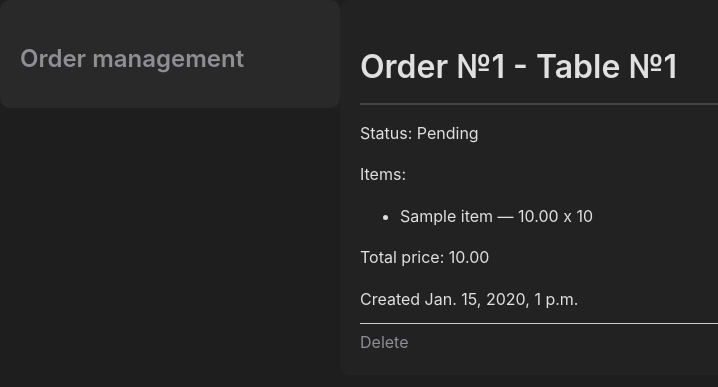
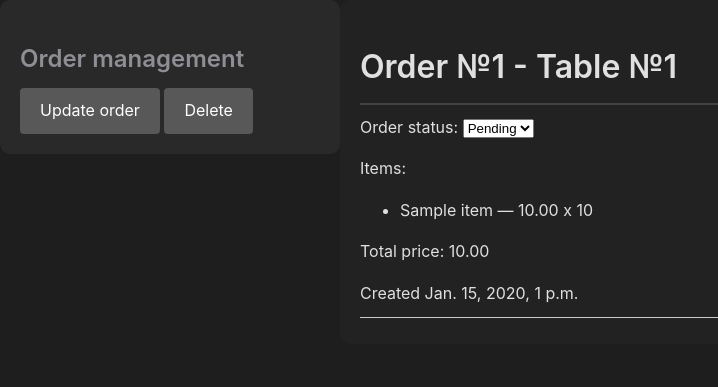
Before and after one commit to smdsu/django-testovoe, a Django app: page /orders/1/detail in a window 1280 px wide. Shown: the top 387 px of the page, without its empty margins (0-718 px from the left). Run offline with Django 5.2, Linux system fonts and the light colour scheme; tables that the repository leaves empty hold one stand-in row (values such as "Sample post").

Commit message:
Update status and edit order

```diff
--- a/order_management/templates/order_management/order/add.html
+++ b/order_management/templates/order_management/order/add.html
@@ -3,7 +3,6 @@
 {% block title %}Create order{% endblock %}
 
 {% block content %}
-    <h1>Create order</h1>
     <form method="post">
         {% csrf_token %}
 
@@ -23,7 +22,7 @@
             <button type="button" id="add-item">Add item</button>
         </fieldset>
 
-        <button type="submit">Add order</button>
+        <button type="submit">Confirm</button>
     </form>
 
     <!-- JavaScript сгенерирован нейросетью -->
--- a/order_management/templates/order_management/order/detail.html
+++ b/order_management/templates/order_management/order/detail.html
@@ -4,9 +4,7 @@
 
 {% block content %}
     <h1>Order №{{ order.id }} - Table №{{ order.table_number }}</h1>
-    <p class="status">
-        Status: {{ order.get_status_display }}
-    </p>
+    {% include "order_management/status_select.html" %}
     <p class="items">
         Items:
         <ul>
@@ -23,5 +21,9 @@
     <p class="date">
         Created {{ order.created_at }}
     </p>
-    <a href="{% url 'orders:order_delete' order.id %}">Delete</a>
 {% endblock %}
+
+{% block sidebar %}
+    <a href="{% url 'orders:edit_order' order.id %}" class="btn btn-primary">Update order</a>
+    <a href="{% url 'orders:order_delete' order.id %}" class="btn btn-primary">Delete</a>
+{% endblock %}
--- a/order_management/templates/order_management/order/list.html
+++ b/order_management/templates/order_management/order/list.html
@@ -14,7 +14,7 @@
             </a>
         </h2>
         <p class="status">
-            Status: {{ order.get_status_display }}
+            {% include "order_management/status_select.html" %}
         </p>
         <p class="items">
             Items:
--- /dev/null
+++ b/order_management/templates/order_management/status_select.html
@@ -0,0 +1,9 @@
+<form action="{% url 'orders:update_status' order.id %}" method="post">
+    {% csrf_token %}
+    <label for="status-select-{{ order.id }}">Order status:</label>
+    <select id="status-select-{{ order.id }}" name="status" onchange="this.form.submit();">
+      {% for code, label in order.Status.choices %}
+        <option value="{{ code }}" {% if order.status == code %}selected{% endif %}>{{ label }}</option>
+      {% endfor %}
+    </select>
+  </form>
--- a/order_management/urls.py
+++ b/order_management/urls.py
@@ -8,6 +8,8 @@ app_name = 'orders'
 urlpatterns = [
     path('', views.orders_list, name='order_list'),
     path('<int:pk>/detail', views.OrderDetailView.as_view(), name='order_detail'),
+    path('<int:pk>/update_status', views.update_status, name='update_status'),
+    path('<int:pk>/update_order', views.edit_order, name='edit_order'),
     path('<int:pk>/delete', views.OrderDeleteView.as_view(), name='order_delete'),
     path('add/', views.create_order, name='order_add'),
 ]
--- a/order_management/views.py
+++ b/order_management/views.py
@@ -1,7 +1,9 @@
 from django.core.paginator import EmptyPage, PageNotAnInteger, Paginator
 from django.db.models import Q
-from django.shortcuts import render, redirect
+from django.shortcuts import render, redirect, get_object_or_404
 from django.views.generic import DeleteView, DetailView
+from django.views.decorators.http import require_POST
+
 from django.urls import reverse_lazy
 
 from .models import Order
@@ -48,6 +50,30 @@ def create_order(request):
     return render(request, 'order_management/order/add.html', context)
 
 
+def edit_order(request, pk):
+    order = get_object_or_404(Order, id=pk)
+
+    if request.method == 'POST':
+        form = OrderAddForm(request.POST, instance=order)
+        formset = OrderItemFormSet(request.POST, instance=order)
+
+        if form.is_valid() and formset.is_valid():
+            form.save()
+            formset.save()
+            return redirect(order.get_abs_url())
+
+    else:
+        form = OrderAddForm(instance=order)
+        formset = OrderItemFormSet(instance=order)
+
+    context = {
+        'form': form,
+        'formset': formset,
+        'order': order,
+    }
+    return render(request, 'order_management/order/add.html', context)
+
+
 def orders_list(request):
     orders_list = Order.objects.all()
 
@@ -84,3 +110,16 @@ def orders_list(request):
     }
 
     return render(request, 'order_management/order/list.html', context)
+
+@require_POST
+def update_status(request, pk):
+    order = get_object_or_404(Order, id=pk)
+    new_status = request.POST.get('status')
+
+    valid_statuses = [choice[0] for choice in Order.Status.choices]
+
+    if new_status in valid_statuses:
+        order.status = new_status
+        order.save()
+
+    return redirect(order.get_abs_url())
```
